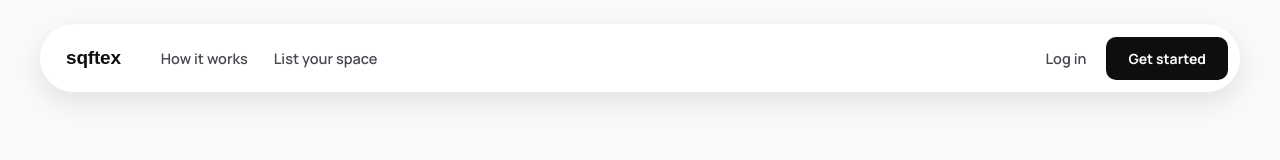
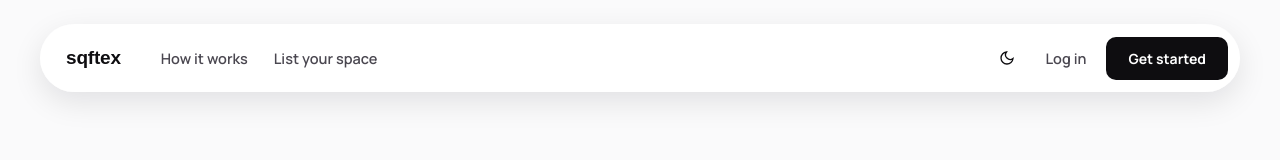
Before and after one commit to MarcusO17/sqftex, a Next.js app in the folder frontend/: page / in a window 1280 px wide. Shown: the top 160 px of the page. Built offline with nearby package versions, Linux system fonts and the light colour scheme; a web font is replaced by a local one.

Commit message:
Add dark mode toggle to landing page nav

```diff
--- a/frontend/components/landing/LandingNav.tsx
+++ b/frontend/components/landing/LandingNav.tsx
@@ -1,5 +1,6 @@
 import Link from "next/link";
 import { landingColors as c } from "./tokens";
+import { ThemeToggle } from "./ThemeToggle";
 
 export function LandingNav() {
   return (
@@ -10,7 +11,7 @@ export function LandingNav() {
         left: 40,
         right: 40,
         height: 68,
-        background: "rgba(255,255,255,0.92)",
+        background: "var(--landing-nav-bg)",
         borderRadius: 999,
         boxShadow: "0 10px 30px rgba(14,13,16,0.1)",
         display: "flex",
@@ -27,7 +28,7 @@ export function LandingNav() {
             fontFamily: "var(--font-landing-heading), sans-serif",
             fontWeight: 700,
             fontSize: 19,
-            color: c.ink,
+            color: "var(--landing-ink)",
             letterSpacing: "-0.01em",
           }}
         >
@@ -37,24 +38,25 @@ export function LandingNav() {
           <a
             href="#how-it-works"
             className="landing-navlink"
-            style={{ color: c.navLink, fontWeight: 600, fontSize: 14.5 }}
+            style={{ color: "var(--landing-nav-link)", fontWeight: 600, fontSize: 14.5 }}
           >
             How it works
           </a>
           <Link
             href="/listings/new"
             className="landing-navlink"
-            style={{ color: c.navLink, fontWeight: 600, fontSize: 14.5 }}
+            style={{ color: "var(--landing-nav-link)", fontWeight: 600, fontSize: 14.5 }}
           >
             List your space
           </Link>
         </div>
       </div>
       <div style={{ display: "flex", alignItems: "center", gap: 10 }}>
+        <ThemeToggle />
         <Link
           href="/login"
           className="landing-navlink"
-          style={{ color: c.navLink, fontWeight: 600, fontSize: 14.5, padding: "0 10px" }}
+          style={{ color: "var(--landing-nav-link)", fontWeight: 600, fontSize: 14.5, padding: "0 10px" }}
         >
           Log in
         </Link>
--- a/frontend/components/landing/LandingStyles.tsx
+++ b/frontend/components/landing/LandingStyles.tsx
@@ -1,11 +1,55 @@
-// The one hover interaction this design needs (nav links darkening on
-// hover) can't be done with inline styles alone, and this page
-// deliberately doesn't touch the shared globals.css. A plain <style> tag
-// works fine in a Server Component — no "use client" needed.
+// This page deliberately doesn't touch the shared globals.css (see
+// tokens.ts), so its dark-mode support lives here too: CSS custom
+// properties with a light default and a `prefers-color-scheme: dark`
+// override, consumed by the landing components as `var(--landing-*)`
+// instead of literal hex for anything that needs to flip between themes.
+// Defaults to the visitor's OS/browser setting; ThemeToggle.tsx sets
+// `data-theme` on <html> to let a visitor override that explicitly.
+//
+// Brand/category colors (teal accent, category tile colors, etc.) are
+// intentionally NOT themed here — they're vivid enough to read on both a
+// light and a dark page background, so they stay as literal hex in the
+// components that use them.
+//
+// A plain <style> tag works fine in a Server Component — no "use client"
+// needed for either the variables or the one hover interaction below.
 export function LandingStyles() {
   return (
     <style>{`
-      .landing-navlink:hover { color: #0E0D10; }
+      :root {
+        --landing-paper: #FAFAFB;
+        --landing-ink: #0E0D10;
+        --landing-muted: #6E6A76;
+        --landing-line: #E2E1E6;
+        --landing-card: #FFFFFF;
+        --landing-nav-bg: rgba(255,255,255,0.92);
+        --landing-nav-link: #4A4750;
+        --landing-ghost: #F0F0F3;
+      }
+      @media (prefers-color-scheme: dark) {
+        :root:not([data-theme="light"]) {
+          --landing-paper: #0E0D10;
+          --landing-ink: #F5F3EF;
+          --landing-muted: #A8A3B0;
+          --landing-line: #2A2730;
+          --landing-card: #17151A;
+          --landing-nav-bg: rgba(23,21,26,0.92);
+          --landing-nav-link: #C7C2CE;
+          --landing-ghost: #1C1A20;
+        }
+      }
+      :root[data-theme="dark"] {
+        --landing-paper: #0E0D10;
+        --landing-ink: #F5F3EF;
+        --landing-muted: #A8A3B0;
+        --landing-line: #2A2730;
+        --landing-card: #17151A;
+        --landing-nav-bg: rgba(23,21,26,0.92);
+        --landing-nav-link: #C7C2CE;
+        --landing-ghost: #1C1A20;
+      }
+      .landing-navlink:hover { color: var(--landing-ink); }
+      .landing-theme-toggle:hover { background: var(--landing-line); }
     `}</style>
   );
 }
--- /dev/null
+++ b/frontend/components/landing/ThemeToggle.tsx
@@ -0,0 +1,59 @@
+"use client";
+
+import { useEffect, useState } from "react";
+
+// The one interactive piece of the landing page — everything else is a
+// Server Component. Sets data-theme on <html> at runtime (not a change to
+// the shared root layout file) so LandingStyles.tsx's CSS variables can
+// pick a theme explicitly, overriding the automatic prefers-color-scheme
+// default. Choice persists in localStorage.
+export function ThemeToggle() {
+  const [theme, setTheme] = useState<"light" | "dark">("light");
+
+  useEffect(() => {
+    const stored = window.localStorage.getItem("landing-theme");
+    const systemPrefersDark = window.matchMedia("(prefers-color-scheme: dark)").matches;
+    const initial = stored === "light" || stored === "dark" ? stored : systemPrefersDark ? "dark" : "light";
+    setTheme(initial);
+    document.documentElement.setAttribute("data-theme", initial);
+  }, []);
+
+  function toggle() {
+    const next = theme === "dark" ? "light" : "dark";
+    setTheme(next);
+    document.documentElement.setAttribute("data-theme", next);
+    window.localStorage.setItem("landing-theme", next);
+  }
+
+  return (
+    <button
+      type="button"
+      onClick={toggle}
+      aria-label={theme === "dark" ? "Switch to light mode" : "Switch to dark mode"}
+      className="landing-theme-toggle"
+      style={{
+        display: "flex",
+        alignItems: "center",
+        justifyContent: "center",
+        width: 36,
+        height: 36,
+        borderRadius: "50%",
+        border: "none",
+        background: "transparent",
+        cursor: "pointer",
+        color: "var(--landing-ink)",
+      }}
+    >
+      {theme === "dark" ? (
+        <svg width="16" height="16" viewBox="0 0 24 24" fill="none" stroke="currentColor" strokeWidth="2" strokeLinecap="round">
+          <circle cx="12" cy="12" r="5" />
+          <path d="M12 1v2M12 21v2M4.22 4.22l1.42 1.42M18.36 18.36l1.42 1.42M1 12h2M21 12h2M4.22 19.78l1.42-1.42M18.36 5.64l1.42-1.42" />
+        </svg>
+      ) : (
+        <svg width="16" height="16" viewBox="0 0 24 24" fill="none" stroke="currentColor" strokeWidth="2" strokeLinecap="round">
+          <path d="M21 12.79A9 9 0 1111.21 3 7 7 0 0021 12.79z" />
+        </svg>
+      )}
+    </button>
+  );
+}
```
